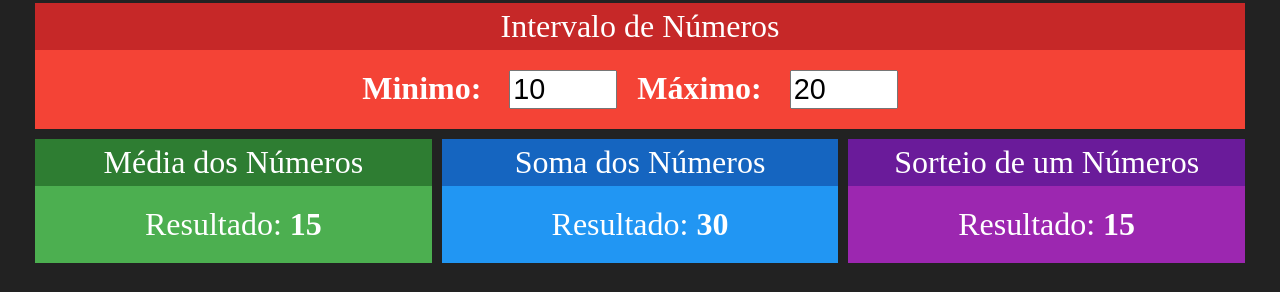
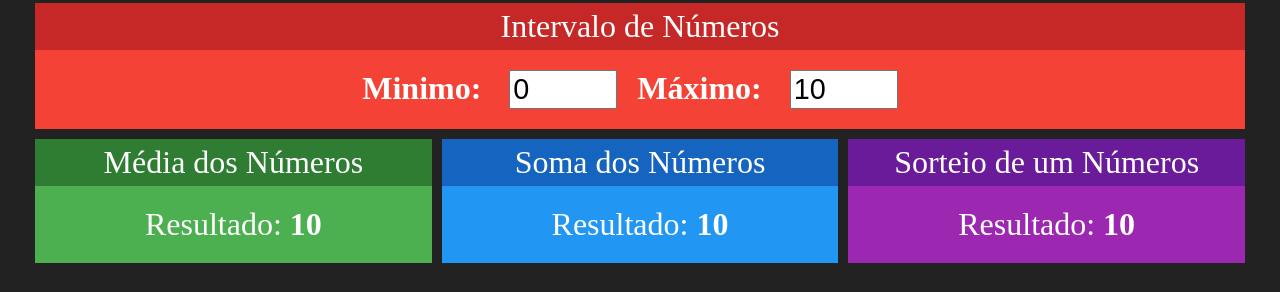
Before and after one commit to igortuag/redux-simples, a React (Create React App) app: page / in a window 1280 px wide. Shown: the part 192-484 px from the top of the page. Built offline with nearby package versions, Linux system fonts and the light colour scheme.

Commit message:
Limpando a implementação para usar o Redux

```diff
--- a/src/App.js
+++ b/src/App.js
@@ -1,4 +1,4 @@
-import React, { useState } from 'react';
+import React from 'react';
 import logo from './logo.svg';
 import './App.css';
 
@@ -9,20 +9,17 @@
 
 function App() {
 
-  const [min, setMin] = useState(10)
-  const [max, setMax] = useState(20)
-
   return (
     <div className="App">
       <h1>Execício React-Redux</h1>
       <div className="linha">
-        <Intervalo min={min} max={max} onMinChanged={setMin} onMaxChanged={setMax}/>
+        <Intervalo />
 
       </div>
       <div className="linha">
-        <Media min={min} max={max}/>
-        <Soma min={min} max={max}/>
-        <Sorteio min={min} max={max}/>
+        <Media />
+        <Soma />
+        <Sorteio />
       </div>
     </div>
   );
--- a/src/components/Intervalo.jsx
+++ b/src/components/Intervalo.jsx
@@ -4,20 +4,20 @@
 import Card from './Card'
 
 export default props => {
-    const { min, max } = props
+
 
     return (
         <Card title="Intervalo de Números" red>
             <div className="Intervalo ">
                 <span>
                     <strong>Minimo: </strong>
-                    <input type="number" value={min}
-                        onChange={e => props.onMinChanged(+e.target.value)} />
+                    <input type="number" value={0}
+                        readOnly />
                 </span>
                 <span>
                     <strong>Máximo: </strong>
-                    <input type="number" value={max}
-                        onChange={e => props.onMaxChanged(+e.target.value)} />
+                    <input type="number" value={10}
+                        readOnly />
                 </span>
             </div>
         </Card>
--- a/src/components/Media.jsx
+++ b/src/components/Media.jsx
@@ -2,13 +2,13 @@
 import Card from './Card'
 
 export default props => {
-    const { min, max } = props
+
     return (
         <Card title="Média dos Números" green>
             <div>
                 <span>
                     <span>Resultado: </span>
-                    <strong>{(min+max)/2}</strong>
+                    <strong>{10}</strong>
                 </span>
             </div>
         </Card>
--- a/src/components/Soma.jsx
+++ b/src/components/Soma.jsx
@@ -2,14 +2,13 @@
 import Card from './Card'
 
 export default props => {
-    const { min, max } = props
 
     return (
         <Card title="Soma dos Números" blue>
             <div>
                 <span>
                     <span>Resultado: </span>
-                    <strong>{min + max}</strong>
+                    <strong>{10}</strong>
                 </span>
             </div>
         </Card>
--- a/src/components/Sorteio.jsx
+++ b/src/components/Sorteio.jsx
@@ -2,14 +2,13 @@
 import Card from './Card'
 
 export default props => {
-    const { min, max } = props
 
     return (
         <Card title="Sorteio de um Números" purple>
             <div>
                 <span>
                     <span>Resultado: </span>
-                    <strong>{parseInt(Math.random() * (max - min) + min)}</strong>
+                    <strong>{10}</strong>
                 </span>
             </div>
         </Card>
```
